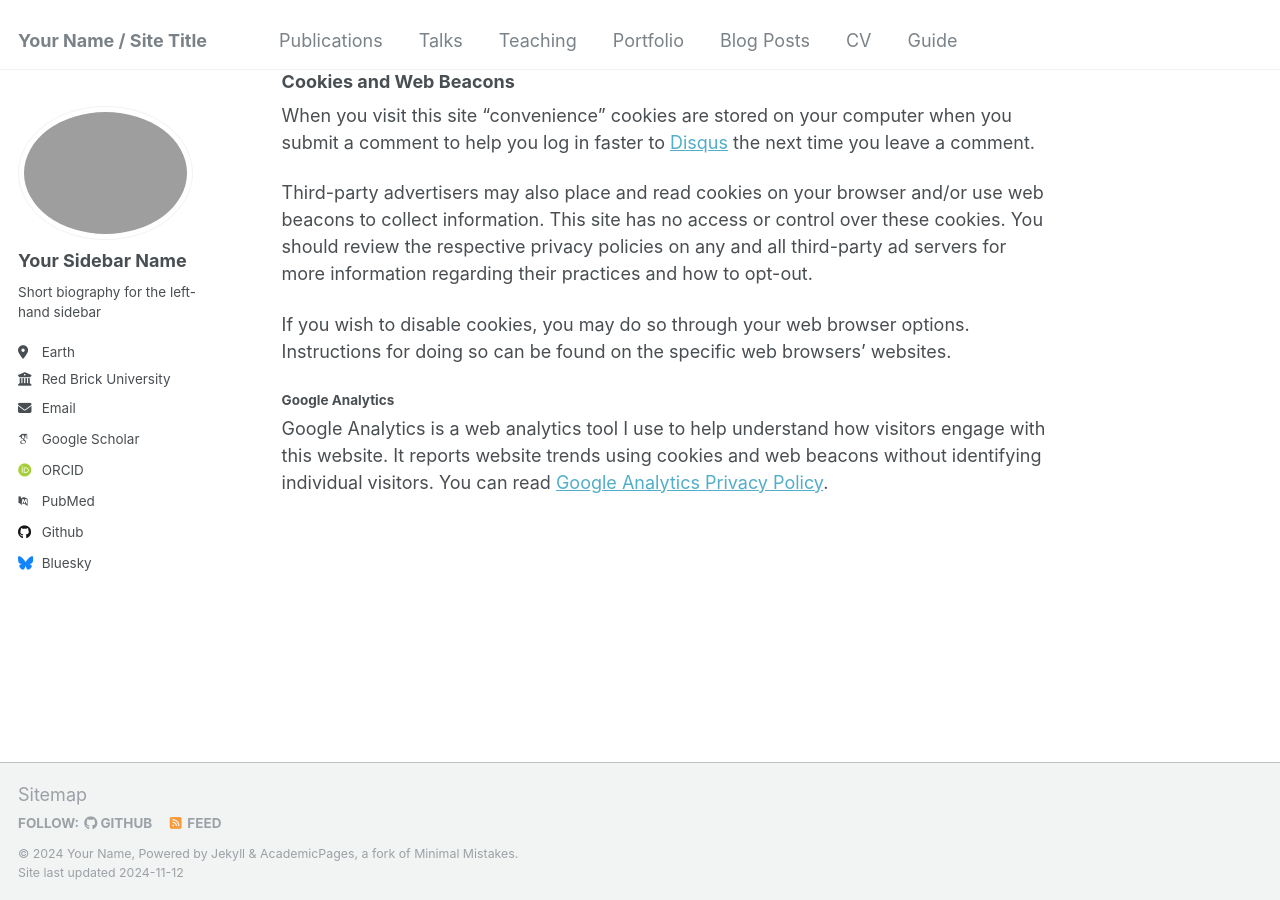
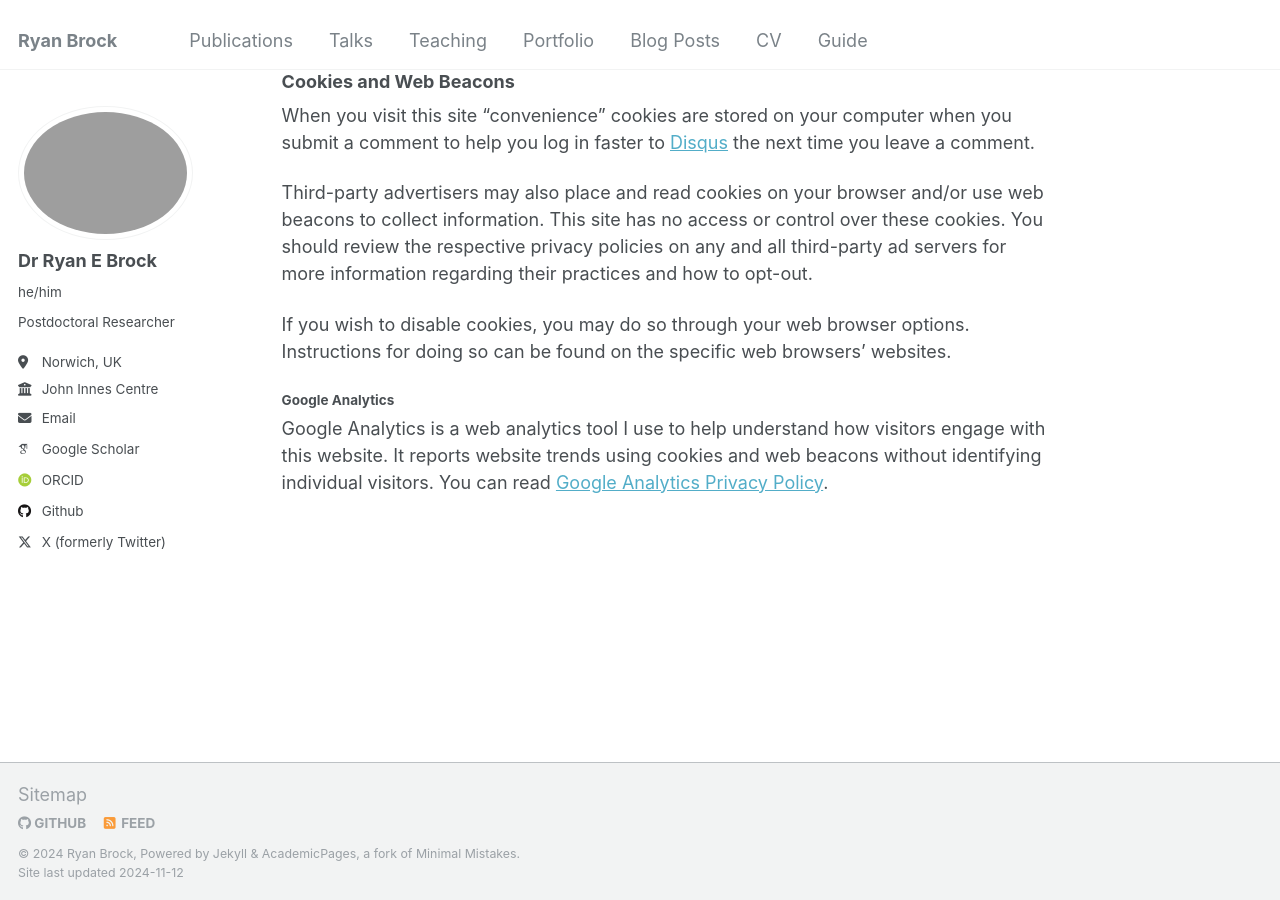
Before and after one commit to RyanEBrock/RyanEBrock.github.io, a Jekyll site: the page built from _pages/terms.md, in a window 1280 px wide and 900 px high, scrolled down 844 px. Built offline with Jekyll 4.4.1, drawn with Linux system fonts in a browser that asks for light colours; some web fonts are replaced.

Commit message:
update website config.yml

```diff
--- a/_config.yml
+++ b/_config.yml
@@ -7,36 +7,36 @@
 # server process.
 
 # Basic Site Settings
-locale                   : "en-US"
-title                    : "Your Name / Site Title"
+locale                   : "en-UK"
+title                    : "Ryan Brock"
 title_separator          : "-"
-name                     : &name "Your Name"
+name                     : &name "Ryan Brock"
 description              : &description "personal description"
-url                      : https://academicpages.github.io # the base hostname & protocol for your site e.g. "https://[your GitHub username].github.io"
+url                      : https://RyanEBrock.github.io # the base hostname & protocol for your site e.g. "https://[your GitHub username].github.io"
 baseurl                  : "" # the subpath of your site, e.g. "/blog"
-repository               : "academicpages/academicpages.github.io"
+repository               : "RyanEBrock/RyanEBrock.github.io"
 
 # Site Author - The following control what appear as part of the author content on the side bar.
 #               If a field is blank the icon and link will not appear, otherwise it will be shown.
 #               Additional customization can be done by editing /_includes/author-profile.html
 author:
   # Biographic information
-  avatar           : "profile.png"
-  name             : "Your Sidebar Name"
-  pronouns         : # example: "she/her"
-  bio              : "Short biography for the left-hand sidebar"
-  location         : "Earth"
-  employer         : "Red Brick University"
+  avatar           : "bio-photo.png"
+  name             : "Dr Ryan E Brock"
+  pronouns         : "he/him"
+  bio              : "Postdoctoral Researcher"
+  location         : "Norwich, UK"
+  employer         : "John Innes Centre"
   uri              : # URL
-  email            : "none@example.org"
+  email            : "ryan.brock@jic.ac.uk"
 
   # Academic websites
   arxiv            : # URL - Update with the correct link to your profile
-  googlescholar    : "https://scholar.google.com/citations?user=PS_CX0AAAAAJ"
+  googlescholar    : "https://scholar.google.co.uk/citations?user=7SAVvI0AAAAJ&hl=en"
   impactstory      : # URL
-  orcid            : "http://orcid.org/yourorcidurl"
+  orcid            : "https://orcid.org/0000-0003-2977-1370"
   semantic         : # URL
-  pubmed           : "https://www.ncbi.nlm.nih.gov/pubmed/?term=john+snow"
+  pubmed           : # URL
   researchgate     : # URL
   scopus           : # URL
 
@@ -44,12 +44,12 @@ author:
   bitbucket        : # Username - Update with your username on the site
   codepen          : # Username
   dribbble         : # Username
-  github           : "academicpages"
+  github           : "RyanEBrock"
   kaggle           : # Username
   stackoverflow    : # User number or user number and name (i.e., use "1" or "1/jeff-atwood")
 
   # Social media
-  bluesky          : "bsky.app" # Replace this with you Bluesky username
+  bluesky          : # Replace this with you Bluesky username
   facebook         : # Username
   flickr           : # Username
   foursquare       : # Username
@@ -66,7 +66,7 @@ author:
   steam            : # Username
   telegram         : # URL
   tumblr           : # Username
-  twitter          : # Username for X / Twitter
+  twitter          : "RBrock94"
   vine             : # Username
   weibo            : # Username
   wikipedia        : # Username
@@ -130,7 +130,7 @@ yandex_site_verification :
 
 # Social Sharing
 twitter:
-  username               : &twitter
+  username               : &RBrock94
 facebook:
   username               :
   app_id                 :
```
